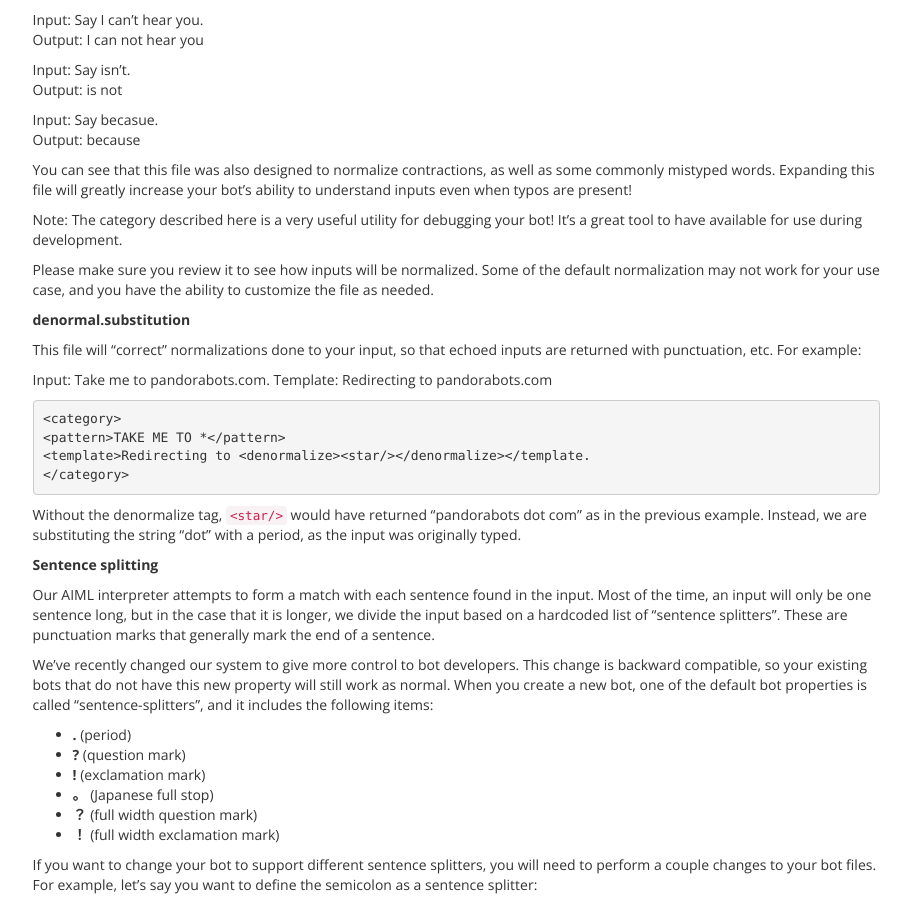
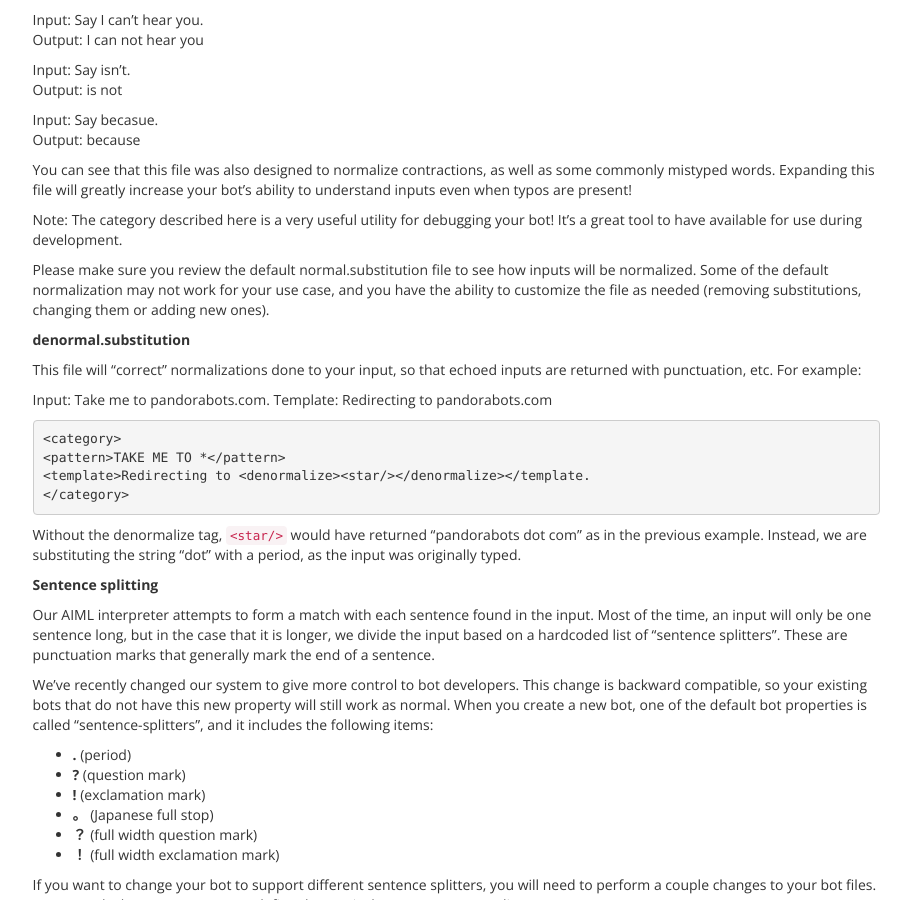
Before and after one commit to pandorabots/pandorabots.github.io, a Jekyll site: the page built from _tutorials/substitutions-and-sentence-splitting.md, in a window 1280 px wide and 900 px high, scrolled down 1588 px. Shown: the whole window, without its empty margins (330-1241 px from the left). Built offline with Jekyll 4.4.1, drawn with Linux system fonts in a browser that asks for light colours.

Commit message:
added that normal file can be customized

```diff
--- a/_tutorials/substitutions-and-sentence-splitting.md
+++ b/_tutorials/substitutions-and-sentence-splitting.md
@@ -85,7 +85,7 @@ You can see that this file was also designed to normalize contractions, as well
 
 Note: The category described here is a very useful utility for debugging your bot! It’s a great tool to have available for use during development.
 
-Please make sure you review it to see how inputs will be normalized. Some of the default normalization may not work for your use case, and you have the ability to customize the file as needed.
+Please make sure you review the default normal.substitution file to see how inputs will be normalized. Some of the default normalization may not work for your use case, and you have the ability to customize the file as needed (removing substitutions, changing them or adding new ones).
 
 **denormal.substitution**
 
```
